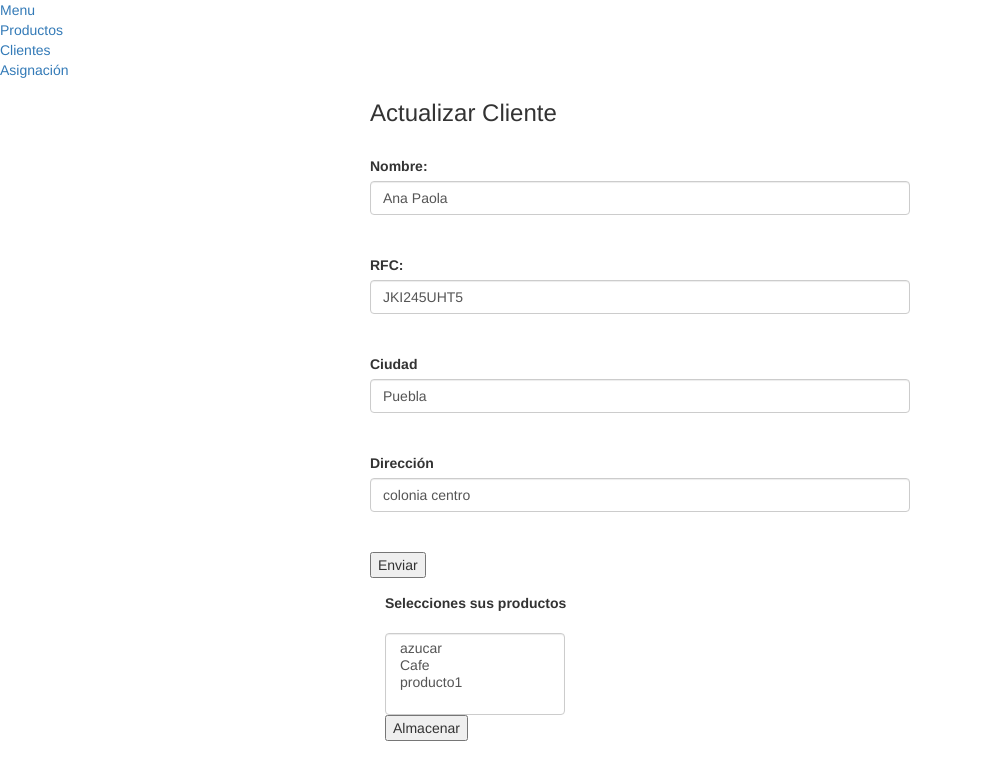
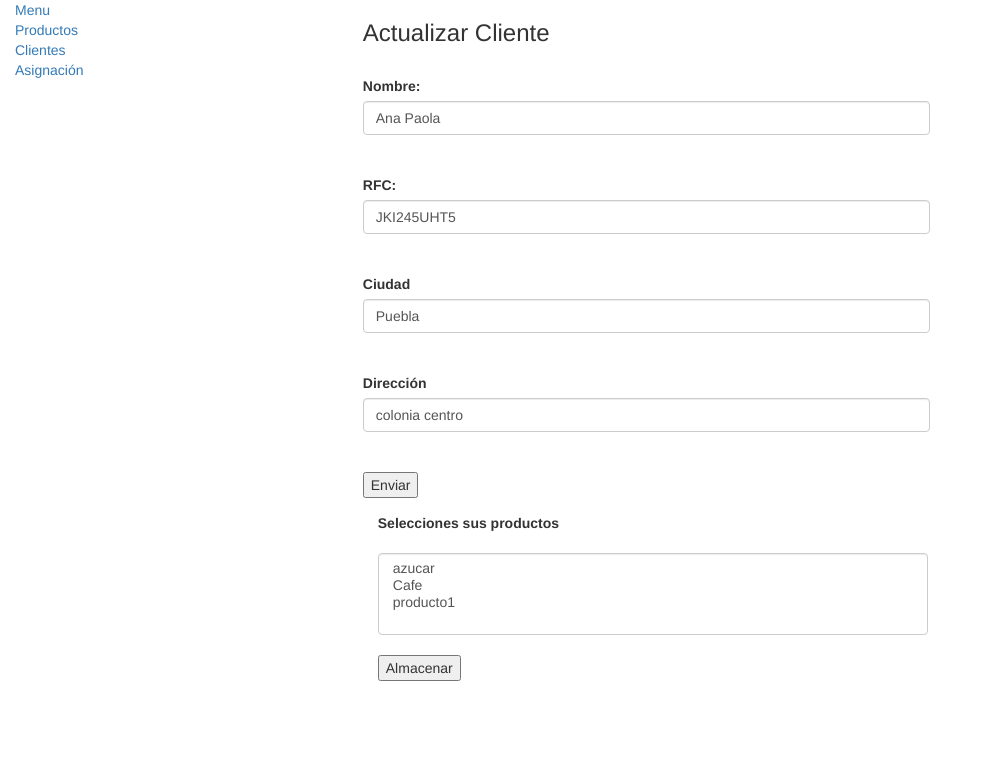
Before and after one commit to anapao07/customer-project, a Flask app: page /editcust/1 in a window 1280 px wide. Shown: the top 780 px of the page, without its empty margins (0-993 px from the left). Run offline with Flask 2, Linux system fonts and the light colour scheme; data comes from the database, SQL or seed files in the repository; data that the repository does not hold is empty; some libraries are stand-ins or nearby versions.

Commit message:
Templates Refactor

```diff
--- a/run.py
+++ b/run.py
@@ -387,12 +387,15 @@ def graphical_productsb():
 def graphical_customerspro():
     try:
         conn = connection_db()
+
         c = conn.cursor()
         resutados_cliente_producto = c.execute("""SELECT c.nombre as cliente,
                 p.nombre as producto, p.cantidad FROM custom_prod AS cp
                 LEFT JOIN  customer as c on c.id = cp.customer_id
                 LEFT JOIN producto as p on cp.product_id = p.id""").fetchall()
         productos = c.execute("SELECT nombre FROM producto").fetchall()
+        l =[num for elem in productos for num in elem]
+
         clientes = c.execute("SELECT nombre FROM customer").fetchall()
         # Generador que convierte las tuplas en lista
         lista_todos_productos = [value[0] for value in productos]
@@ -408,7 +411,7 @@ def graphical_customerspro():
         values_clientes = {}
         for value,key in zip(cliente_producto.values(), cliente_producto.keys()):
             values_clientes[key] = list(value.values())
-        category_names = productos
+        category_names = l
         results = values_clientes
         nombre = survey(results, category_names)
         return nombre
--- a/templates/customer_update.html
+++ b/templates/customer_update.html
@@ -4,10 +4,10 @@
 
 {% block container %}
 
-<div  class="col-xs-3">
+<div  class="col-xs-2">
 </div>
 
-    <div class="col-xs-6" >
+    <div class="col-xs-10" >
     <h3>Actualizar Cliente</h3><br>
 
 <form action="/updatec/{{customert.0}}" method="post">
@@ -31,7 +31,7 @@
               <span ><b>Selecciones sus productos</b></span>
               <br><br>
                 <div class="form-group">
-                    <select style="width:180px" style="high:100px"  class="form-control" name="ids_select" multiple>
+                    <select style="width:550px" style="high:100px"  class="form-control" name="ids_select" multiple>
                         {% for row in rows %}
                             <option  value="{{row["id"]}}"  >{{row['nombre']}}</option>
                         {% endfor %}
@@ -40,7 +40,7 @@
                         {% endfor %}
                     </select>
                  </div>
-          <br>
+          <br><br>
           <button type="submit">Almacenar</button>
         </div>
     </form>
--- a/templates/index.html
+++ b/templates/index.html
@@ -1,29 +1,81 @@
 <!DOCTYPE html>
-<html>
+<html lang="en">
 <head>
   <title>productos y clientes</title>
+  <meta charset="utf-8">
+  <meta name="viewport" content="width=device-width, initial-scale=1">
+
   <link rel="stylesheet" href="{{ url_for('static', filename='css/style.css') }}">
   <link rel="stylesheet" media="screen" href = "{{ url_for('static', filename='bootstrap/css/bootstrap.min.css') }}">
   <script type="text/javascript" src="{{ url_for('static', filename='js/fuctions.js') }}"></script>
+  <link rel="stylesheet" media="screen" href = "{{ url_for('static', filename='bootstrap/js/bootstrap.min.js') }}">
+  <script type="text/javascript" src="https://ajax.googleapis.com/ajax/libs/jquery/3.4.1/jquery.min.js'"></script>
+
+
 </head>
 <body>
+
+<div class="container-fluid">
+  <div class="row content">
+    <div class="col-sm-2">
       <div class="sidenav">
             <a href="/">Menu</a><br>
             <a href="/products">Productos</a><br>
             <a href="/customers">Clientes</a><br>
             <a href="/assignation">Asignación</a>
       </div>
+    </div>
 
+    <div  id="container" class="col-sm-7"> {% block container %}
+      <h4><small>Productos</small></h4>
+      <hr>
+      <h2>Productos cliente </h2>
 
-<div class = "container" id="container">{% block container %}Principal{% endblock %}
-<div class="col-xs-6">
+      <h4></h4>
+      <form role="form">
+        <div class="form-group">
+          <textarea class="form-control" rows="3" required></textarea>
+        </div>
 
+      </form>
+      <br><br>
+
+      <div class="row">
+        <div class="col-sm-2 text-center">
+
+        </div>
+        <div class="col-sm-10">
+
+          <br>
+        </div>
+        <div class="col-sm-2 text-center">
+
+        </div>
+        <div class="col-sm-10">
+
+          <br>
+
+          <div class="row">
+            <div class="col-sm-2 text-center">
+
+            </div>
+            <div class="col-xs-10">
+
+              <br>
+            </div>
+          </div>
+        </div>
+      </div>
+
+    </div>
+<div class="col-sm-3" >
+</div>
+
+{% endblock %}
+  </div>
 </div>
 
 
 
-</div>
-
-
 </body>
 </html>
--- a/templates/products_update.html
+++ b/templates/products_update.html
@@ -6,7 +6,7 @@
 <div  class="col-xs-3">
 
     </div>
-    <div class="col-xs-6" >
+    <div class="col-xs-8" >
 
        <h3>Actualizar Producto</h3><br>
 
@@ -25,7 +25,7 @@
         </div>
     </form>
     </div>
-    <div class="col-xs-3">
+    <div class="col-xs-1">
 
 
     </div>
```
Also changed, not shown: templates/assignation.html (+14 -6 lines), templates/customers.html (+2 -6 lines), templates/products.html (+11 -17 lines). Lines whose indentation alone changed are shown as unchanged.
